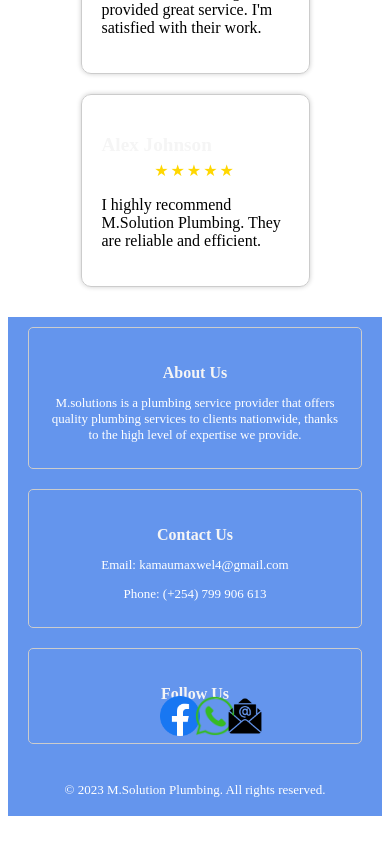
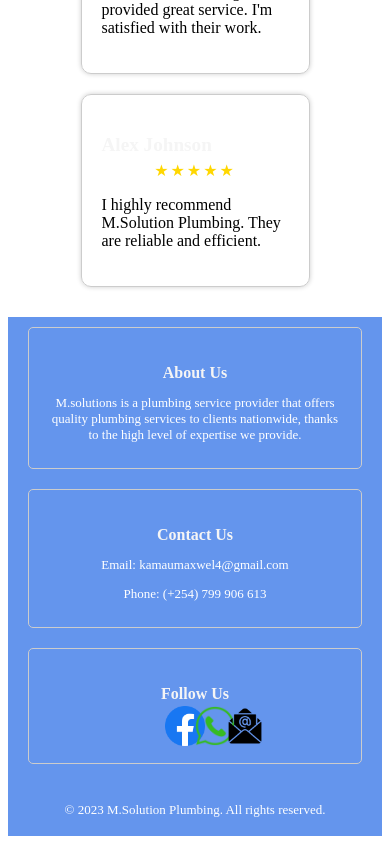
Before and after one commit to Alex-gikungu/plumbing_app, a React (Vite) app: page / in a window 390 px wide. Shown: the part 3319-4163 px from the top of the page. Built offline with nearby package versions, Linux system fonts and the light colour scheme.

Commit message:
added media query

```diff
--- a/src/index.css
+++ b/src/index.css
@@ -349,12 +349,8 @@ height: 10px;
       height: 40px;
       margin: 5px;
     }
-  #facebook img{
-    margin-right: 50px;
-    margin-left: 0px;
-  }
     .social-links div {
-      margin: 0 10px; /* Adjust spacing between social links for smaller screens */
+      margin: 10px; /* Adjust spacing between social links for smaller screens */
     }
 }
 
```
